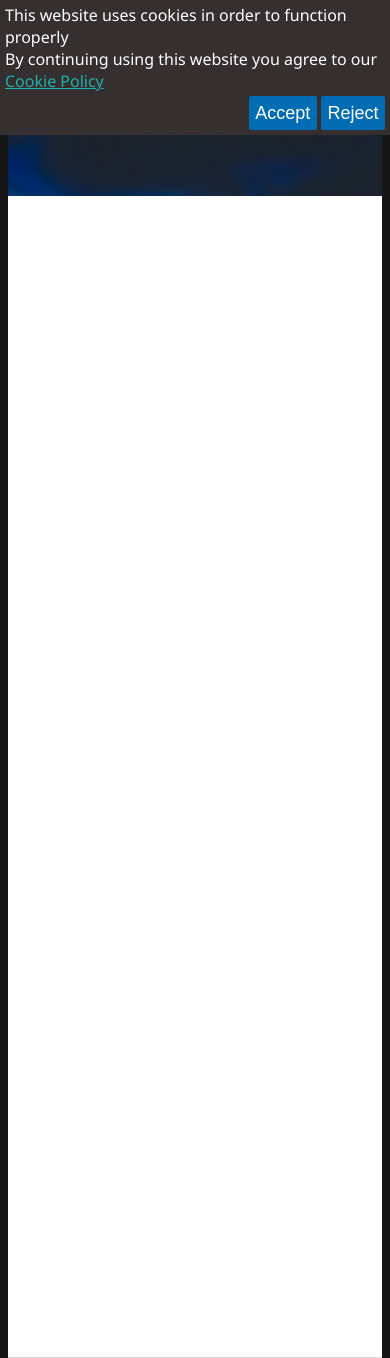
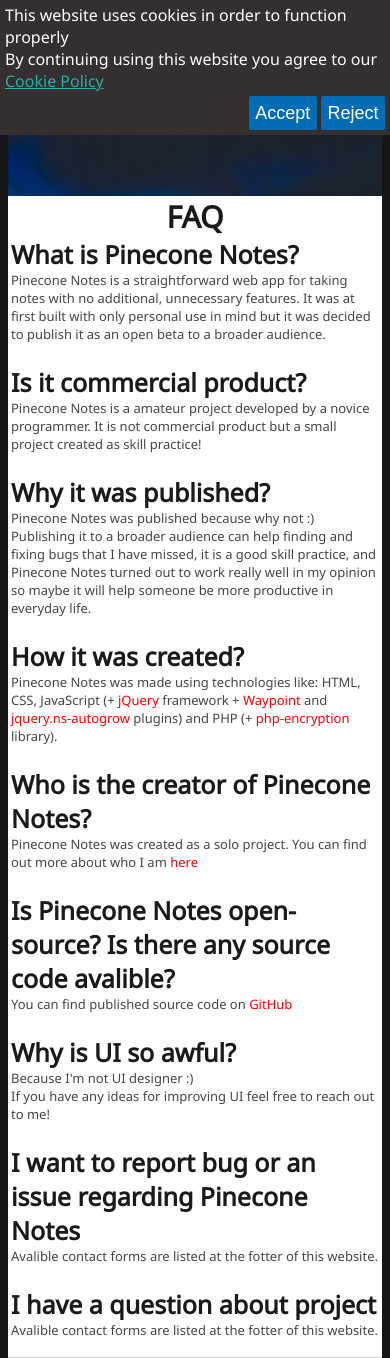
Before and after one commit to szyszyszyszka/pinecone_notes, a PHP site: page / in a window 390 px wide. Shown: the part 709-2067 px from the top of the page. Run offline with PHP 8.4, Linux system fonts and the light colour scheme.

Commit message:
Update main.css

```diff
--- a/src/css/main.css
+++ b/src/css/main.css
@@ -529,7 +529,6 @@
         font-size: 30px;
         font-weight: bold;
         text-align: center;
-        opacity: 0;
     }
     article > .brief_header
     {
@@ -537,7 +536,6 @@
         font-size: 25px;
         font-weight: bold;
         margin-left: 3px;
-        opacity: 0;
     }
     article > .brief_descriptions
     {
@@ -546,7 +544,6 @@
         font-weight: lighter;
         margin-left: 3px;
         font-size: small;
-        opacity: 0;
     }
     .brief_descriptions > a
     {
```
